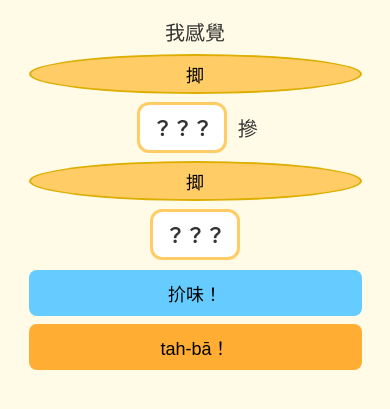
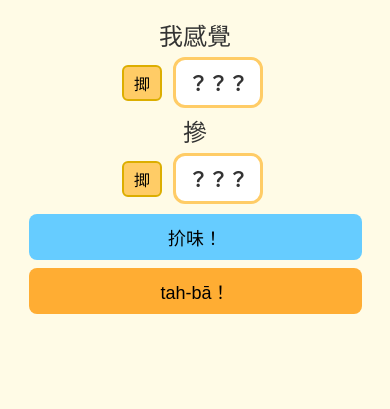
Before and after one commit to liz462/tahba_kehbi, a plain HTML site: page index.html in a window 390 px wide. Shown: the part 87-496 px from the top of the page. Drawn offline with Linux system fonts and the light colour scheme.

Commit message:
Update index.html

```diff
--- a/index.html
+++ b/index.html
@@ -23,6 +23,12 @@
     .headline {
       font-size: 24px;
       margin-bottom: 10px;
+    }
+    .spin-block {
+      display: inline-flex;
+      align-items: center;
+      justify-content: center;
+      margin: 10px;
     }
     .frame {
       display: inline-block;
@@ -50,12 +56,17 @@
     }
     .spin-btn {
       font-size: 16px;
-      padding: 5px 10px;
+      padding: 4px 10px;
       margin-right: 6px;
-      border-radius: 50%;
+      border-radius: 6px;
       background-color: #ffcc66;
       border: 2px solid #dcae00;
       cursor: pointer;
+      transition: background-color 0.3s, transform 0.2s;
+    }
+    .spin-btn:hover {
+      background-color: #ffe28a;
+      transform: scale(1.1);
     }
     .result {
       font-size: 20px;
@@ -88,11 +99,17 @@
         font-size: 26px;
       }
 
-      .btn, .spin-btn {
+      .btn {
         font-size: 18px;
         width: 90%;
         margin: 8px auto;
         display: block;
+      }
+
+      .spin-block {
+        display: flex;
+        justify-content: center;
+        margin: 5px;
       }
 
       .frame {
@@ -105,12 +122,6 @@
         font-size: 18px;
       }
 
-      .headline {
-        font-size: 20px;
-        flex-direction: column;
-        gap: 10px;
-      }
-
       .reaction {
         font-size: 30px;
       }
@@ -120,7 +131,16 @@
 <body>
   <h1>美食評論家大挑戰</h1>
   <div class="headline">
-    我感覺 <button class="spin-btn" onclick="startSpin('A')">揤</button><span class="frame" id="displayA">？？？</span> 摻 <button class="spin-btn" onclick="startSpin('B')">揤</button><span class="frame" id="displayB">？？？</span>
+    我感覺
+    <span class="spin-block">
+      <button class="spin-btn" onclick="startSpin('A')">揤</button>
+      <span class="frame" id="displayA">？？？</span>
+    </span>
+    摻
+    <span class="spin-block">
+      <button class="spin-btn" onclick="startSpin('B')">揤</button>
+      <span class="frame" id="displayB">？？？</span>
+    </span>
   </div>
 
   <div>
```
